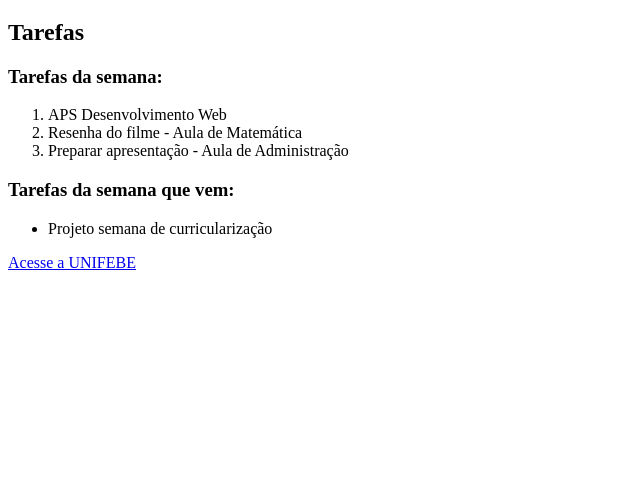
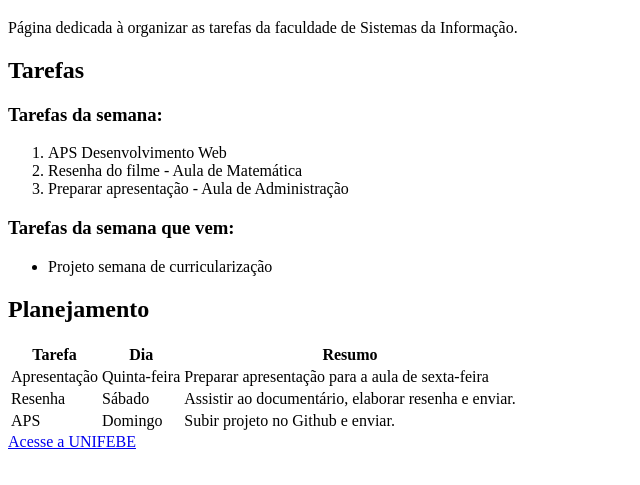
Before and after one commit to sarahfrainer/APS-Desenvolvimento-Web, a plain HTML site: page agenda_estudos.html in a window 1280 px wide. Shown: the part 193-678 px from the top of the page, without its empty margins (0-640 px from the left). Drawn offline with Linux system fonts and the light colour scheme.

Commit message:
criação_tabela_estudos

```diff
--- a/agenda_estudos.html
+++ b/agenda_estudos.html
@@ -22,6 +22,7 @@
     <h1>
         Cronograma de estudos!
     </h1>
+    <p>Página dedicada à organizar as tarefas da faculdade de Sistemas da Informação.</p>
 
     <section>
         <h2>Tarefas</h2>
@@ -41,9 +42,38 @@
         </div>
     </section>
 
+<section>
+    <h2>Planejamento</h2>
+
+    <table>
+        <thead>
+            <tr>
+                <th>Tarefa</th>
+                <th>Dia</th>
+                <th>Resumo</th>
+            </tr>
+        </thead>
+        <tbody>
+            <tr>
+                <td>Apresentação</td>
+                <td>Quinta-feira</td>
+                <td>Preparar apresentação para a aula de sexta-feira</td>
+            </tr>
+            <tr>
+                <td>Resenha</td>
+                <td>Sábado</td>
+                <td>Assistir ao documentário, elaborar resenha e enviar.</td>
+            </tr>
+            <tr>
+                <td>APS</td>
+                <td>Domingo</td>
+                <td>Subir projeto no Github e enviar.</td>
+            </tr>
+        </tbody>
+    </table>
+</section>
 
 
-    <p></p>
 
 
     <footer>
```
